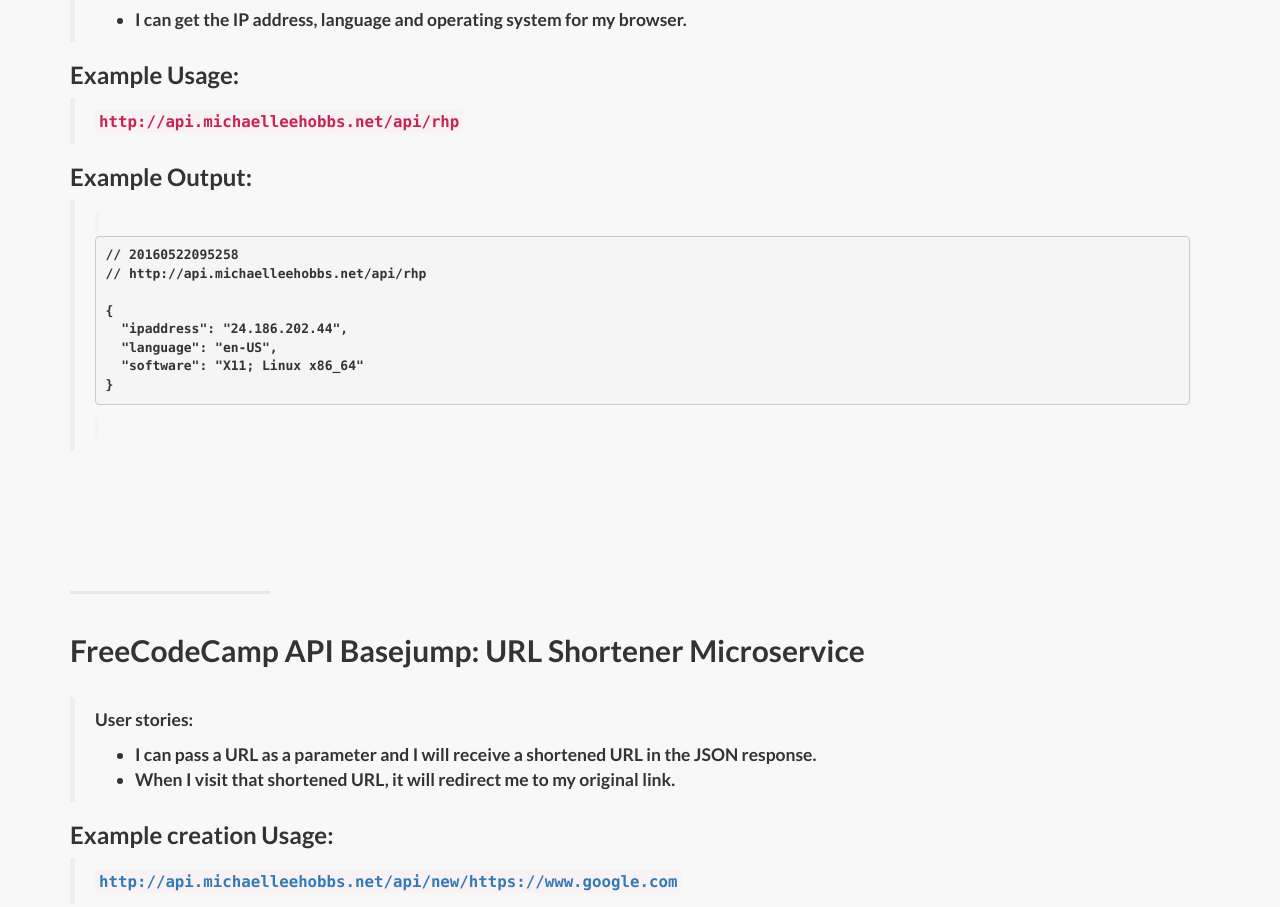
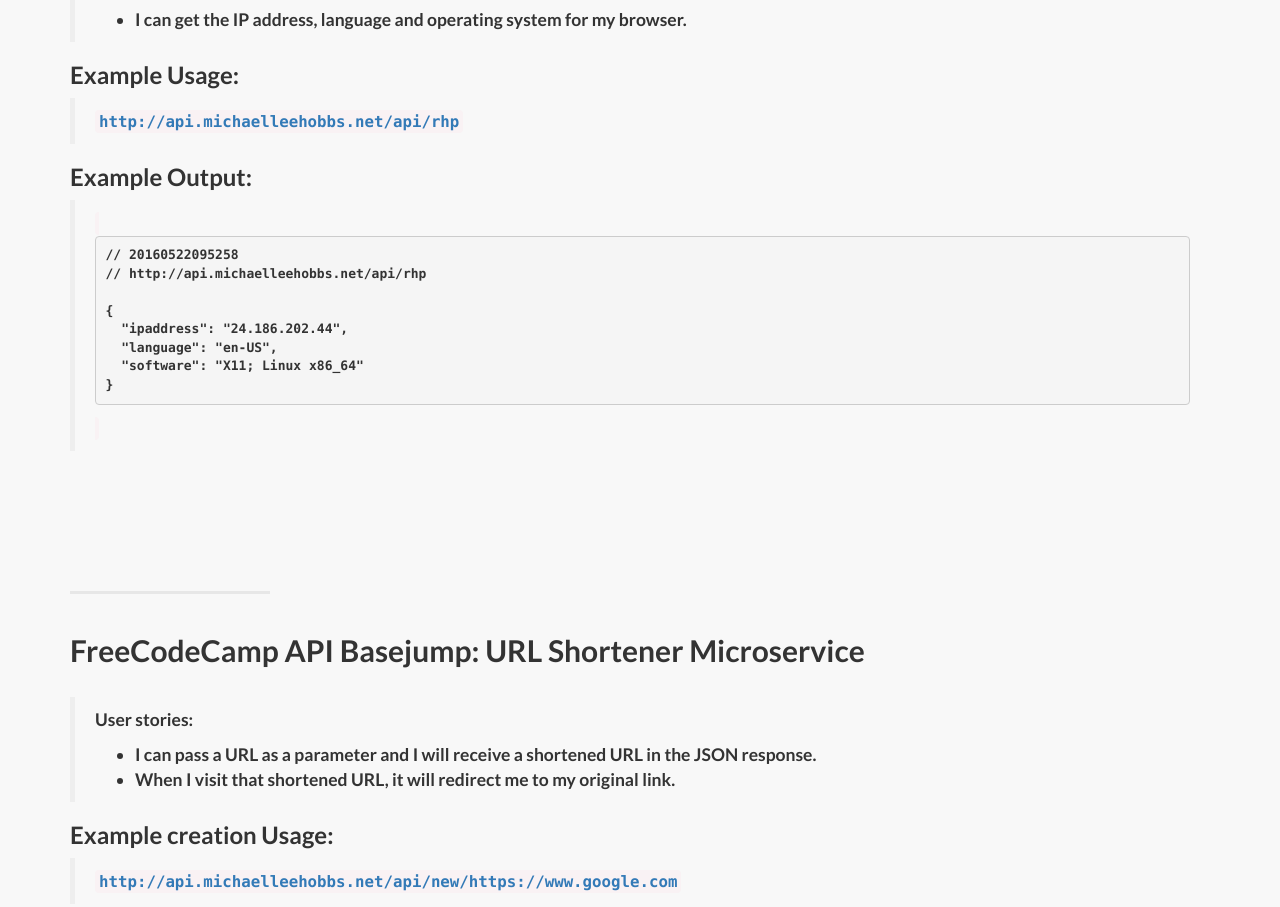
Before and after one commit to MichaelLeeHobbs/fcc-api-projects, a website: page client/index.html in a window 1280 px wide. Shown: the part 2173-3080 px from the top of the page. Drawn offline with Linux system fonts and the light colour scheme.

Commit message:
fixed rhp example

```diff
--- a/client/index.html
+++ b/client/index.html
@@ -172,7 +172,7 @@
                         </blockquote>
                         <h3>Example Usage:</h3>
                         <blockquote>
-                            <code><a href="http://api.michaelleehobbs.net/api/rhp"></a>http://api.michaelleehobbs.net/api/rhp</code>
+                            <code><a href="http://api.michaelleehobbs.net/api/rhp">http://api.michaelleehobbs.net/api/rhp</a></code>
                         </blockquote>
                         <h3>Example Output:</h3>
                         <blockquote>
```
